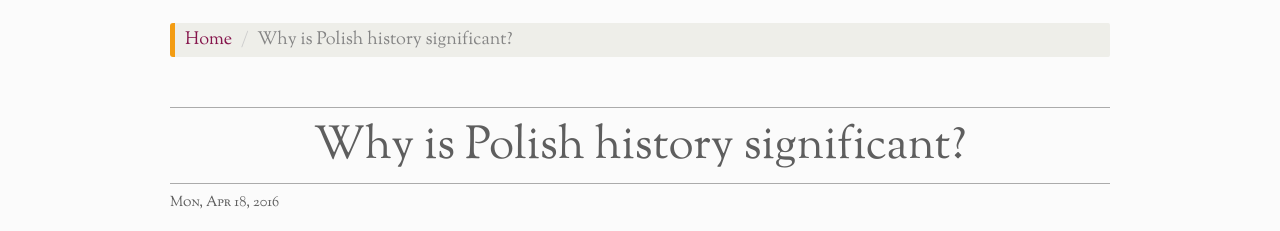
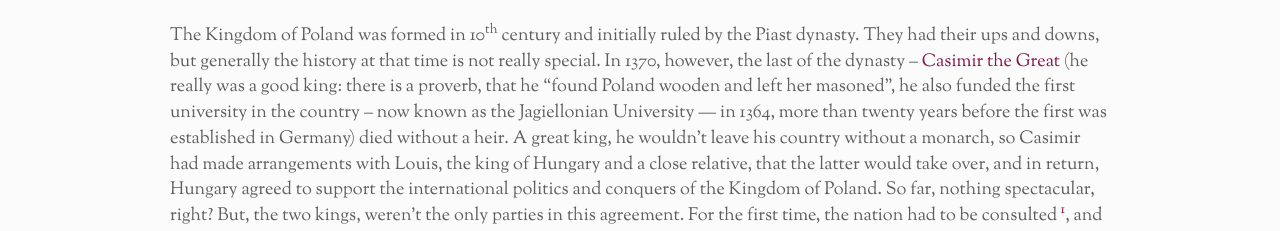
Before and after one commit to anasencha/ana.github.io, a plain HTML site: page essay/significant/index.html in a window 1280 px wide. Shown: the part 74-305 px from the top of the page. Drawn offline with Linux system fonts and the light colour scheme.

Commit message:
Update index.html

```diff
--- a/essay/significant/index.html
+++ b/essay/significant/index.html
@@ -37,16 +37,7 @@
         <div class="col-md-12">
 
 
-        <ol class="breadcrumb">
-          <li><a href="../../index.html">Home</a></li>
-          <li class="active">Why is Polish history significant?</li>
-        </ol>
 
-        <article>
-          <div class="page-header">
-            <h1 class="post-title">Why is Polish history significant?</h1>
-            <time class="post-date">Mon, Apr 18, 2016</time>
-          </div>
 
 
 <p>The Kingdom of Poland was formed in 10<sup>th</sup> century and initially ruled
```
